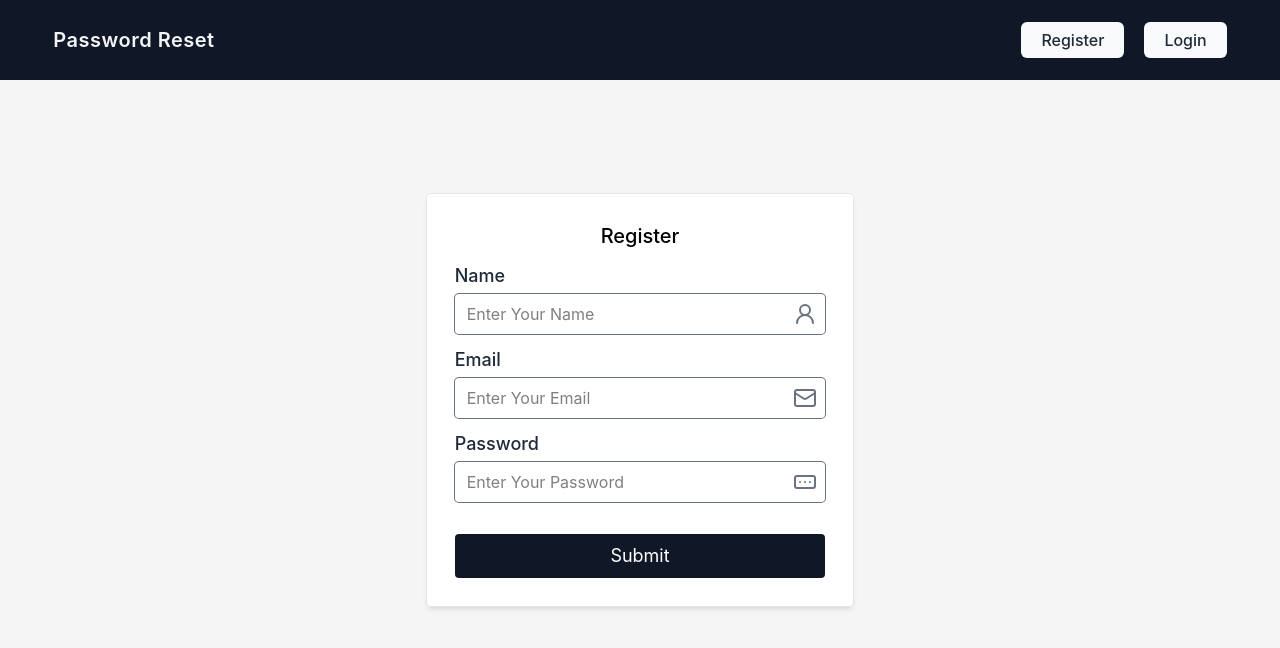
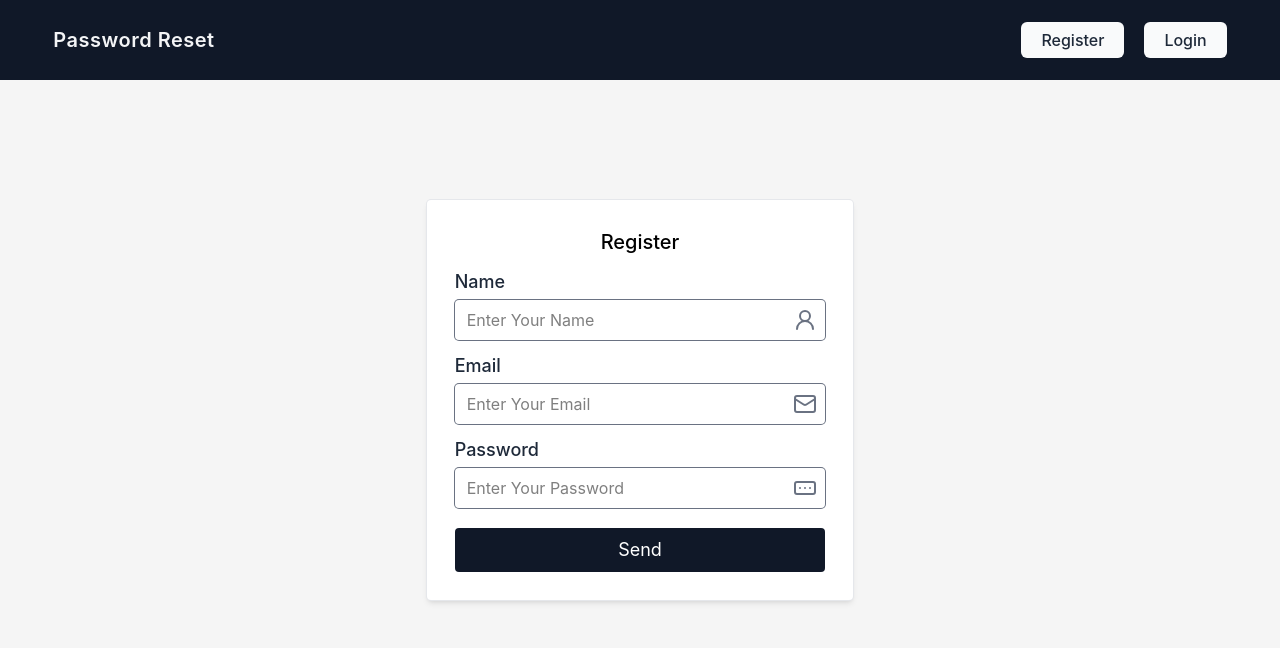
Before and after one commit to GITHIYON49/reset-password-app, a React (Vite) app: page /register in a window 1280 px wide. Shown: the top 648 px of the page. Built offline with nearby package versions, Linux system fonts and the light colour scheme.

Commit message:
add state

```diff
--- a/src/components/loginForm/LoginForm.jsx
+++ b/src/components/loginForm/LoginForm.jsx
@@ -2,13 +2,15 @@ import axios from "axios";
 import { useState } from "react";
 import { useNavigate, Link } from "react-router";
 import { toast } from "react-toastify";
-import { Mail,RectangleEllipsis } from "lucide-react";
+import { Mail, RectangleEllipsis } from "lucide-react";
 
 function LoginForm() {
   const [data, setData] = useState({
     email: "",
     password: "",
   });
+  setLoading(true);
+  const [loading, setLoading] = useState(false);
 
   const navigation = useNavigate();
 
@@ -27,6 +29,8 @@ function LoginForm() {
       }
     } catch (err) {
       console.log(err);
+    } finally {
+      setLoading(false);
     }
   };
   return (
@@ -84,9 +88,17 @@ function LoginForm() {
           </div>
           <button
             type="submit"
-            className="w-full bg-gray-900 text-white py-2 text-lg capitalize cursor-pointer rounded-sm border-none outline-none hover:bg-gray-800 transition-all duration-200 ease-in-out mt-5"
+            disabled={loading}
+            className="w-full bg-gray-900 text-white py-2 text-lg capitalize rounded-sm border-none outline-none hover:bg-gray-800 transition-all duration-200 ease-in-out mt-5 disabled:opacity-70 disabled:cursor-not-allowed flex items-center justify-center gap-2"
           >
-            Login
+            {loading ? (
+              <>
+                <Loader2 className="size-5 animate-spin" />
+                loading...
+              </>
+            ) : (
+              "Login"
+            )}
           </button>
           <p>
             Already have an account <br />{" "}
--- a/src/components/registerForm/RegisterForm.jsx
+++ b/src/components/registerForm/RegisterForm.jsx
@@ -2,16 +2,18 @@ import axios from "axios";
 import { useState } from "react";
 import { toast } from "react-toastify";
 import { useNavigate } from "react-router";
-import { Mail, UserRound, RectangleEllipsis } from "lucide-react";
+import { Mail, UserRound, RectangleEllipsis, Loader2 } from "lucide-react";
 function RegisterForm() {
   const [data, setData] = useState({
     name: "",
     email: "",
     password: "",
   });
+  const [loading, setLoading] = useState(false);
   const navigation = useNavigate();
   const handleSubmit = async (e) => {
     e.preventDefault();
+    setLoading(true);
     const { name, email, password } = data;
 
     try {
@@ -29,6 +31,8 @@ function RegisterForm() {
       }
     } catch (err) {
       console.log(err);
+    } finally {
+      setLoading(false);
     }
   };
   return (
@@ -92,7 +96,7 @@ function RegisterForm() {
             </label>
             <div className="w-full relative">
               <input
-              id="password"
+                id="password"
                 type="password"
                 name="password"
                 autoComplete="on"
@@ -108,9 +112,17 @@ function RegisterForm() {
           </div>
           <button
             type="submit"
-            className="w-full bg-gray-900 text-white py-2 text-lg capitalize cursor-pointer rounded-sm border-none outline-none hover:bg-gray-800 transition-all duration-200 ease-in-out mt-5"
+            disabled={loading}
+            className="w-full bg-gray-900 text-white py-2 text-lg capitalize rounded-sm border-none outline-none hover:bg-gray-800 transition-all duration-200 ease-in-out mt-5 disabled:opacity-70 disabled:cursor-not-allowed flex items-center justify-center gap-2"
           >
-            submit
+            {loading ? (
+              <>
+                <Loader2 className="size-5 animate-spin" />
+                loading...
+              </>
+            ) : (
+              "Send"
+            )}
           </button>
         </form>
       </section>
```
Lines whose indentation alone changed are shown as unchanged.
